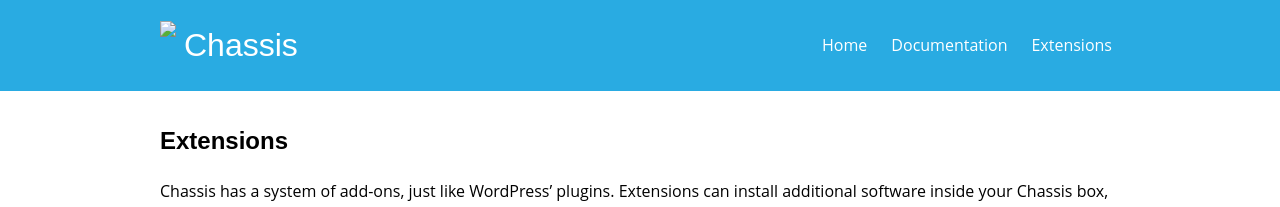
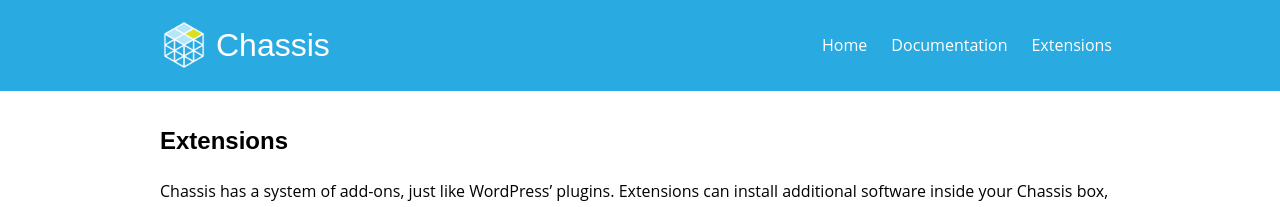
Before and after one commit to Chassis/chassis.io, a Jekyll site: the page built from extensions.md, in a window 1280 px wide. Shown: the top 207 px of the page. Built offline with Jekyll 4.4.1, drawn with Linux system fonts in a browser that asks for light colours.

Commit message:
Use the absolute_url filter

```diff
--- a/_includes/footer.html
+++ b/_includes/footer.html
@@ -4,8 +4,8 @@
 			<div>
 				<div class="logo-combo">
 					<img
-						src="{{ site.baseurl }}images/logo-white-48.png"
-						srcset="{{ site.baseurl }}images/logo-white-48.png 1x, {{ site.baseurl }}images/logo-white-96.png 2x"
+						src="{{ "images/logo-white-48.png" | absolute_url }}"
+						srcset="{{ "images/logo-white-48.png" | absolute_url }} 1x, {{ "images/logo-white-96.png" | absolute_url }} 2x"
 					/>
 					<p>Chassis</p>
 				</div>
--- a/_layouts/default.html
+++ b/_layouts/default.html
@@ -6,8 +6,8 @@
 	<div class="wrap">
 		<div class="title">
 			<img
-				src="{{ site.baseurl }}images/logo-128.png"
-				srcset="{{ site.baseurl }}images/logo-128.png 1x, {{ site.baseurl }}images/logo-256.png 2x"
+				src="{{ "images/logo-128.png" | absolute_url }}"
+				srcset="{{ "images/logo-128.png" | absolute_url }} 1x, {{ "images/logo-256.png"| absolute_url }} 2x"
 			/>
 			<h1>Chassis</h1>
 		</div>
```
